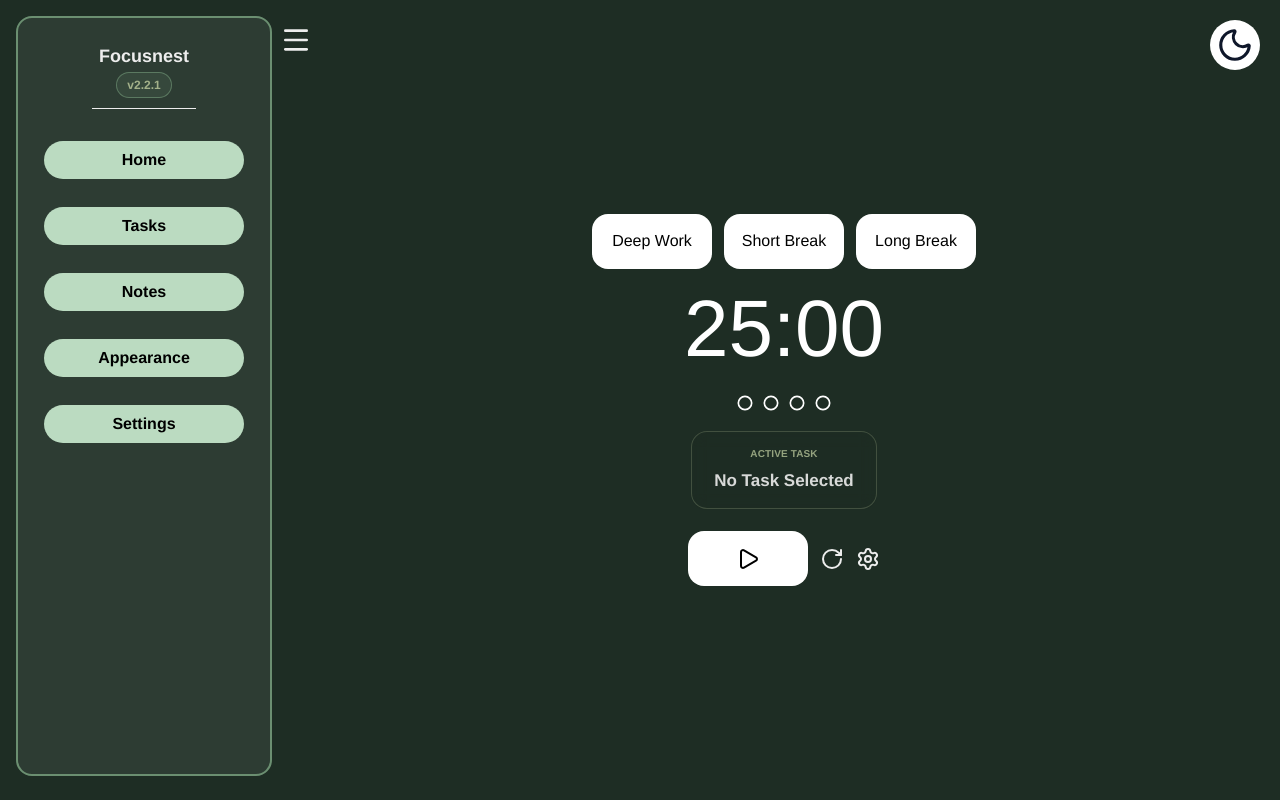
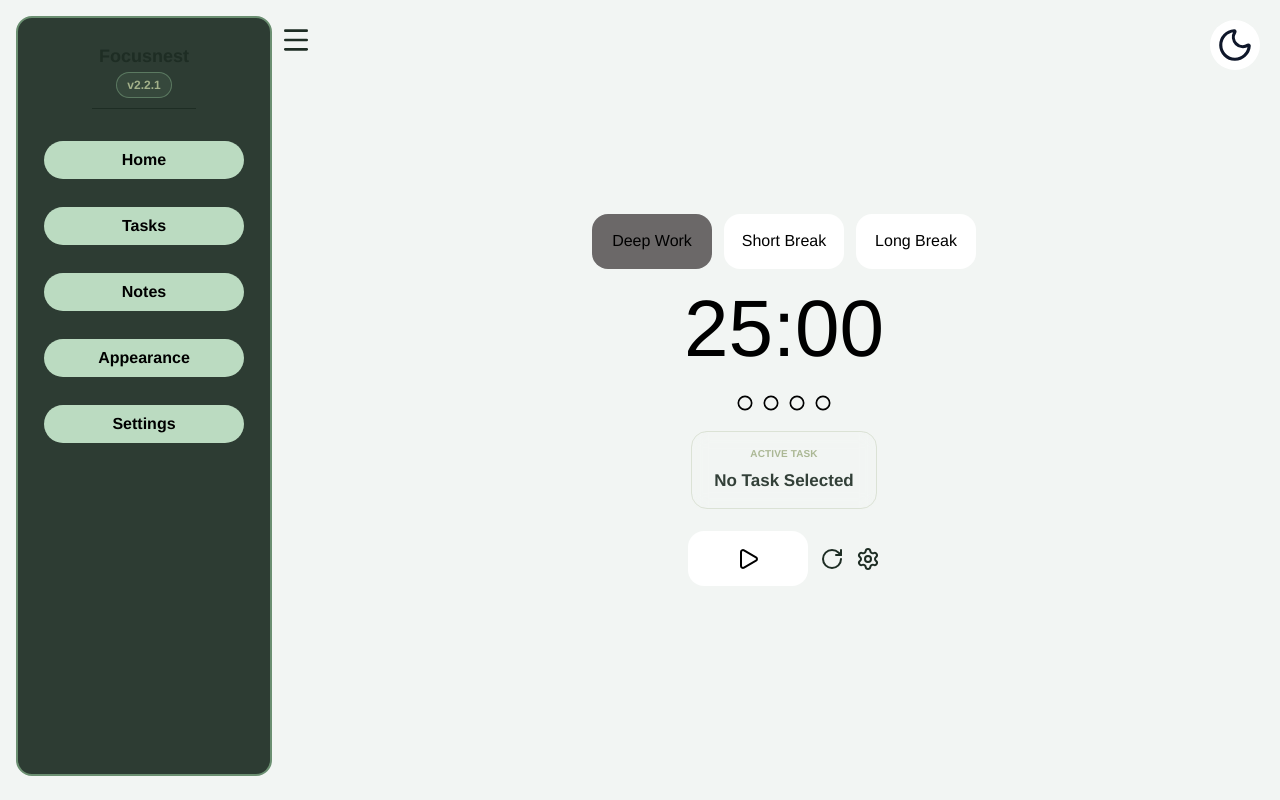
Before and after one commit to ItsCrew/focusnest-but-in-react, a React (Vite) app in the folder frontend/: page /home in a window 1280 px wide. Built offline with nearby package versions, Linux system fonts and the light colour scheme.

Commit message:
Home UI Logic Complete with some other tweaks

```diff
--- a/frontend/src/App.jsx
+++ b/frontend/src/App.jsx
@@ -10,7 +10,7 @@ import Appearance from './Pages/Appearance'
 
 const App = () => {
   return (
-    <div className='min-h-screen w-full bg-background-dark text-font-dark font-sans'>
+    <div className='min-h-screen w-full dark:bg-background-dark bg-background-version-light dark:text-font-dark text-font-version-light font-sans'>
       <Routes>
         <Route path="/" element={<Page />}/>
         <Route element={<AppShell />}>
--- a/frontend/src/Components/Home/ActiveTask.jsx
+++ b/frontend/src/Components/Home/ActiveTask.jsx
@@ -2,7 +2,7 @@ import React from 'react'
 
 const ActiveTask = () => {
   return (
-    <div className='flex flex-col items-center rounded-2xl border border-activetask-border-dark bg-activetask-bg-dark backdrop-blur-sm max-w-[min(480px,92vw)] mt-2 mb-5.5 mx-4 pt-3.5 pb-4 px-5.5 '>
+    <div className='flex flex-col items-center rounded-2xl border border-activetask-border-dark dark:bg-activetask-bg-dark backdrop-blur-sm max-w-[min(480px,92vw)] mt-2 mb-5.5 mx-4 pt-3.5 pb-4 px-5.5 '>
         <p className='uppercase text-[10px] font-semibold tracking-[0.14px] opacity-[0.9] text-font-version-dark pb-2'>Active Task</p>
         <p className='text-[clamp(15px,2.1vw,17px)] font-semibold leading-[1.4] max-w-full line-clamp-2 wrap-break-words opacity-[0.9]'>No Task Selected</p>
     </div>
--- a/frontend/src/Components/Home/TimerDisplay.jsx
+++ b/frontend/src/Components/Home/TimerDisplay.jsx
@@ -1,10 +1,14 @@
 import React from 'react'
 import { Circle } from 'lucide-react'
 
-const TimerDisplay = () => {
+const TimerDisplay = ({timeLeft}) => {
+  const minutes = Math.floor(timeLeft / 60);
+  const seconds = timeLeft % 60;
+  const formattedTime = `${String(minutes).padStart(2, '0')}:${String(seconds).padStart(2, '0')}`;
+
   return (
-    <div className='text-white font-medium'>
-      <p className='text-[80px] text'>25:00</p>
+    <div className='dark:text-font-dark text-black font-medium'>
+      <p className='text-[80px] text'>{formattedTime}</p>
       <div className='flex gap-2.5 justify-center mt-1 mb-2.5 min-h-5'>
         <div className='relative gap-2.5 flex justify-center items-center'>
           <Circle size={16} strokeWidth={2.5}/>
--- a/frontend/src/Components/Tasks/EmptyState.jsx
+++ b/frontend/src/Components/Tasks/EmptyState.jsx
@@ -6,7 +6,7 @@ const EmptyState = ({ onAddClick }) => {
       <p className='text-white text-[23px] font-bold tracking-wide'>
         Nothing here. Add a task
       </p>
-      <button onClick={onAddClick} className='bg-[#62826B] hover:bg-[#4d6955] text-white font-medium px-8 py-3 rounded-xl transition-colors duration-200'>
+      <button onClick={onAddClick} className='bg-[#62826B] hover:bg-[#4d6955] text-white font-medium cursor-pointer px-8 py-3 rounded-xl transition-colors duration-200'>
         Add
       </button>
     </div>
--- a/frontend/src/Pages/Home.jsx
+++ b/frontend/src/Pages/Home.jsx
@@ -6,11 +6,19 @@ import TimerControls from '../Components/Home/TimerControls'
 
 const Home = () => {
 
-  const [activeButton, setactiveButton] = useState(null)
+  const [activeButton, setactiveButton] = useState(1)
   const [timeLeft, setTimeLeft] = useState(25 * 60);
 
 const handleMode = (buttonid) => {
   setactiveButton(buttonid)
+
+  if (buttonid === 1) {
+    setTimeLeft(25*60)
+  } else if (buttonid === 2) {
+    setTimeLeft(5*60)
+  } else if (buttonid === 3) {
+    setTimeLeft(10*60)
+  }
 }
 
 
@@ -18,7 +26,7 @@ const handleMode = (buttonid) => {
     <div className='min-h-screen flex flex-col justify-center items-center'>
       <div className='flex flex-col items-center'>
         <Timer activeButton={activeButton} handleMode={handleMode}/>
-        <TimerDisplay/>
+        <TimerDisplay timeLeft={timeLeft}/>
         <ActiveTask/>
         <TimerControls/>
       </div>
--- a/frontend/src/Pages/Tasks.jsx
+++ b/frontend/src/Pages/Tasks.jsx
@@ -6,7 +6,7 @@ const Tasks = () => {
       return (
         <div className='min-h-screen flex flex-col justify-center items-center'>
           <div className='flex flex-col items-center'>
-            <BoxLayout title="Tasks">
+            <BoxLayout title="Tasks" className='justify-center'>
                <TasksBox/>
             </BoxLayout>
           </div>
--- a/frontend/src/index.css
+++ b/frontend/src/index.css
@@ -36,7 +36,7 @@
 
   /* Light mode */
 
-  --color-font-version-light: #4b6b58;
-  --color-background-version-light: #6b8f711f;
+  --color-font-version-light: #1e2d24;
+  --color-background-version-light: #f2f5f3;
   --color-border-version-light: #6b8f71b3;
 }
```
